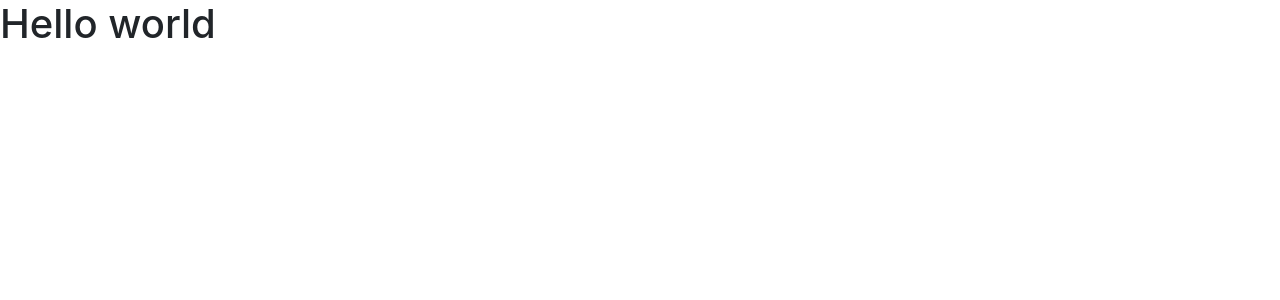
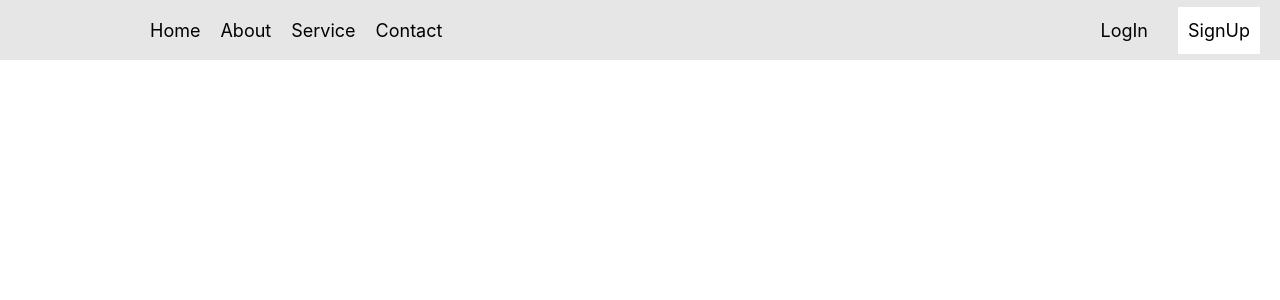
Before and after one commit to divy-03/TextUtils, a React (Create React App) app: page / in a window 1280 px wide. Shown: the top 300 px of the page. Built offline with nearby package versions, Linux system fonts and the light colour scheme.

Commit message:
created a Navbar and learned about props a little

```diff
--- a/src/App.css
+++ b/src/App.css
@@ -1,4 +1,4 @@
-.App {
+/* .App {
   text-align: center;
 }
 
@@ -35,4 +35,76 @@
   to {
     transform: rotate(360deg);
   }
+} */
+
+*{
+  margin: 0;
+  padding: 0;
+  list-style: none;
+  text-decoration: none;
+  font-size: 18px;
 }
+
+
+.flex-start {
+  display: flex;
+  justify-content: center;
+  align-items: center;
+}
+
+.navbar {
+  padding: 0;
+  background-color: rgba(128, 128, 128, 0.2);
+}
+
+.nav-left {
+  width: 70%;
+  height: 60px;
+  /* background-color: aqua; */
+  display: flex;
+  justify-content: flex-start;
+  align-items: center;
+}
+
+.title {
+  margin-left: 60px;
+}
+
+.nav-right {
+  width: 30%;
+  height: 60px;
+  /* background-color: aqua; */
+  justify-content: end;
+}
+
+.nav-list {
+  margin-left: 80px;
+  justify-content: center;
+  align-items: center;
+}
+
+.nav-list li{
+  padding: 10px
+}
+
+.nav-list a {
+  text-decoration: none;
+  color: black;
+  padding: 10px;
+  /* margin: auto; */
+}
+
+.btn-in {
+  border: none;
+  margin: 10px;
+  padding: 10px;
+}
+
+#signup {
+  margin-right: 20px;
+  background-color: white;
+}
+
+#login {
+  background: none;
+}
--- a/src/App.js
+++ b/src/App.js
@@ -1,12 +1,12 @@
-import logo from "./logo.svg";
+// import logo from "./logo.svg";
 import "./App.css";
+import Navbar from "./Navbar";
 
 function App() {
   return (
     <>
-<div className="App1">
-  <h1>Hello world</h1>
-</div>
+      {/* <Navbar Title="TextUtils" /> */}
+      <Navbar/>
     </>
   );
 }
--- /dev/null
+++ b/src/Navbar.js
@@ -0,0 +1,52 @@
+import React from "react";
+import PropTypes from 'prop-types'
+
+export default function Navbar(props) {
+  return (
+    <nav>
+      <div className="navbar flex-start">
+        <div className="nav-left flex-start">
+          <h2 className="title">{props.Title}</h2>
+          <div className="nav-list flex-start">
+            <a href="/">Home</a>
+            <a href="/">About</a>
+            <a href="/">Service</a>
+            <a href="/">Contact</a>
+          </div>
+          {/* <ul className="nav-list flex-start">
+      <li>
+        <a href="/">Home</a>
+      </li>
+      <li>
+        <a href="/">About</a>
+      </li>
+      <li>
+        <a href="/">Service</a>
+      </li>
+      <li>
+        <a href="/">Contact</a>
+      </li>
+    </ul> */}
+        </div>
+        <div className="nav-right flex-start">
+          <div className="in">
+            <button id="login" className="btn-in">
+              LogIn
+            </button>
+            <button id="signup" className="btn-in">
+              SignUp
+            </button>
+          </div>
+        </div>
+      </div>
+    </nav>
+  );
+}
+
+Navbar.propTypes = {
+    title: PropTypes.string
+}
+
+Navbar.defaultProps = {
+    title : "Set title here"
+}
```
